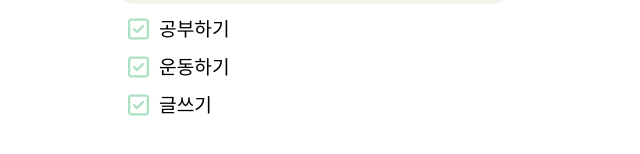
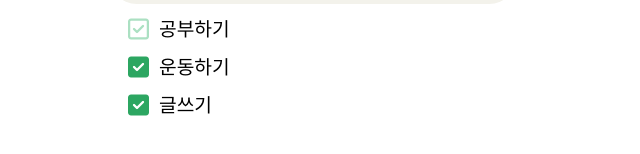
Before and after one commit to sehee-bang/my-todo1, a Vue app: page / in a window 1280 px wide. Shown: the part 154-308 px from the top of the page, without its empty margins (0-640 px from the left). Built offline with nearby package versions, Linux system fonts and the light colour scheme.

Commit message:
1. 할일 목록 리스팅

```diff
--- a/src/components/TodoMain.vue
+++ b/src/components/TodoMain.vue
@@ -8,8 +8,8 @@
           <button class="btn add">Add</button>
         </div>
         <ul class="list">
-          <li v-for="todo in todos" :key="todo.text">
-            <i class="far fa-check-square"></i>
+          <li v-for="(todo, i) in todos" :key="todo.text">
+            <i :class="[todo.state === 'yet' ? 'far' : 'fas', 'fa-check-square']"></i>
             <span>{{ todo.text }}
               <b>
                 <a href="">Edit</a>
```
